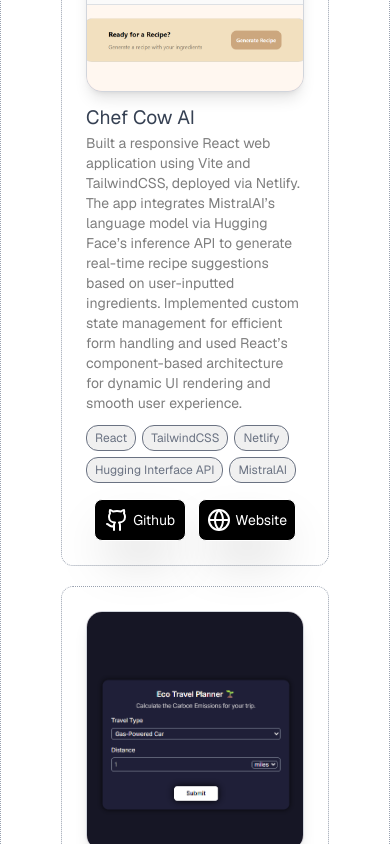
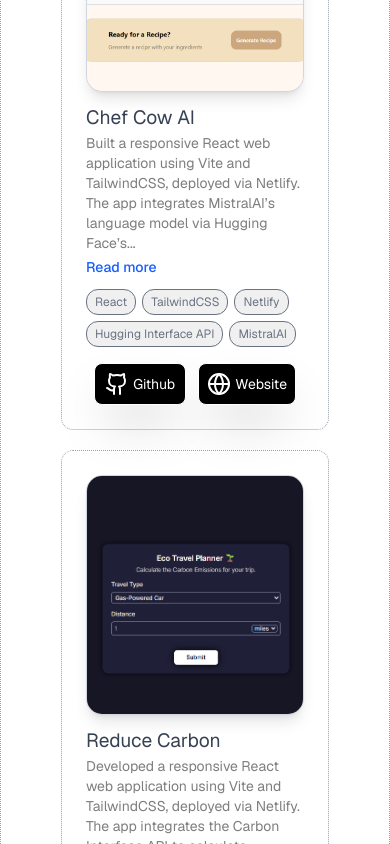
Before and after one commit to jjamesliu/James-Portfolio-V3, a Next.js app: page / in a window 390 px wide. Shown: the part 1060-1904 px from the top of the page. Built offline with nearby package versions, Linux system fonts and the light colour scheme.

Commit message:
mobile optimization read more and read less

```diff
--- a/src/app/components/Projects.tsx
+++ b/src/app/components/Projects.tsx
@@ -1,5 +1,6 @@
+'use client';
+import { useState } from 'react';
 import { Github, Globe } from 'lucide-react';
-
 
 export default function ProjectSection() {
     const projects = [{
@@ -29,12 +30,30 @@
     },
 ]
 
+    const [expandedProjects, setExpandedProjects] = useState<Record<string, boolean>>({});
+    const toggleExpanded = (projectId: string) => {
+        setExpandedProjects(prev => ({
+            ...prev,
+            [projectId]: !prev[projectId]
+        }));
+    };
+
+    const truncateText = (text: string, wordlimit = 28) => {
+        const words = text.trim().split(' ')
+        if (words.length <= wordlimit) return text;
+        return words.slice(0,wordlimit).join(' ') + '...';
+    };
+
     return (
         <div className='py-6 px-15 border border-gray-400 border-dotted border-t-0'>
             <h1 className='font-mono font-semibold'>PROJECTS</h1>
 
                 <div className='flex flex-col mt-3 gap-5'>
-                    {projects.map( (project) => (
+                    {projects.map( (project) => {
+                        const isExpanded = expandedProjects[project.id];
+                        const shouldTruncate = project.desc.trim().split(' ').length > 25;
+
+                        return (
                             <div key={project.id}
                             className='flex flex-col border border-gray-400 p-6 rounded-xl border-dotted'>
                                 <div className='overflow-hidden bg-red-100 w-full h-[15rem] sm:h-[25rem] mb-3 border border-gray-300 rounded-2xl shadow-lg'>
@@ -42,7 +61,24 @@
                                     src={project.image}/>
                                 </div>
                                 <h1 className='text-[1.2rem] text-gray-700 hover:underline'><a href={project.website} target="_blank">{project.title}</a></h1>
-                                <p className='text-sm md:text-[1rem] text-txt-color'>{project.desc}</p>
+
+                                <div className='text-sm md:text-[1rem] text-txt-color'>
+                                    <p className='hidden sm:block'>{project.desc}</p>
+                                    <div className='sm:hidden'>
+
+                                        <p>
+                                            {isExpanded ? project.desc : truncateText(project.desc)}
+                                        </p>
+                                        {shouldTruncate &&  (
+                                            <button onClick={ ()=>toggleExpanded(project.id)}
+                                            className='text-blue-600 hover:text-blue-800 font-medium mt-1 text-sm'>
+                                                {isExpanded ? 'Read less': 'Read more'}
+                                            </button>
+                                        )}
+
+                                    </div>
+                                </div>
+
                                 <div className='mt-3 flex flex-row gap-1.5 flex-wrap'>
                                     {project.skills.map( (skill, index) => (
                                         <div key={index} className='border border-gray rounded-xl px-2 py-1 bg-[rgb(240,240,240)] text-gray-500 text-sm hover:scale-105 duration-300 hover:text-black'>
@@ -60,7 +96,7 @@
                                     target="_blank"><Globe />Website</a>
                                 </div>
                             </div>
-                    )
+                    )}
                     )}
                 </div>
 
```
